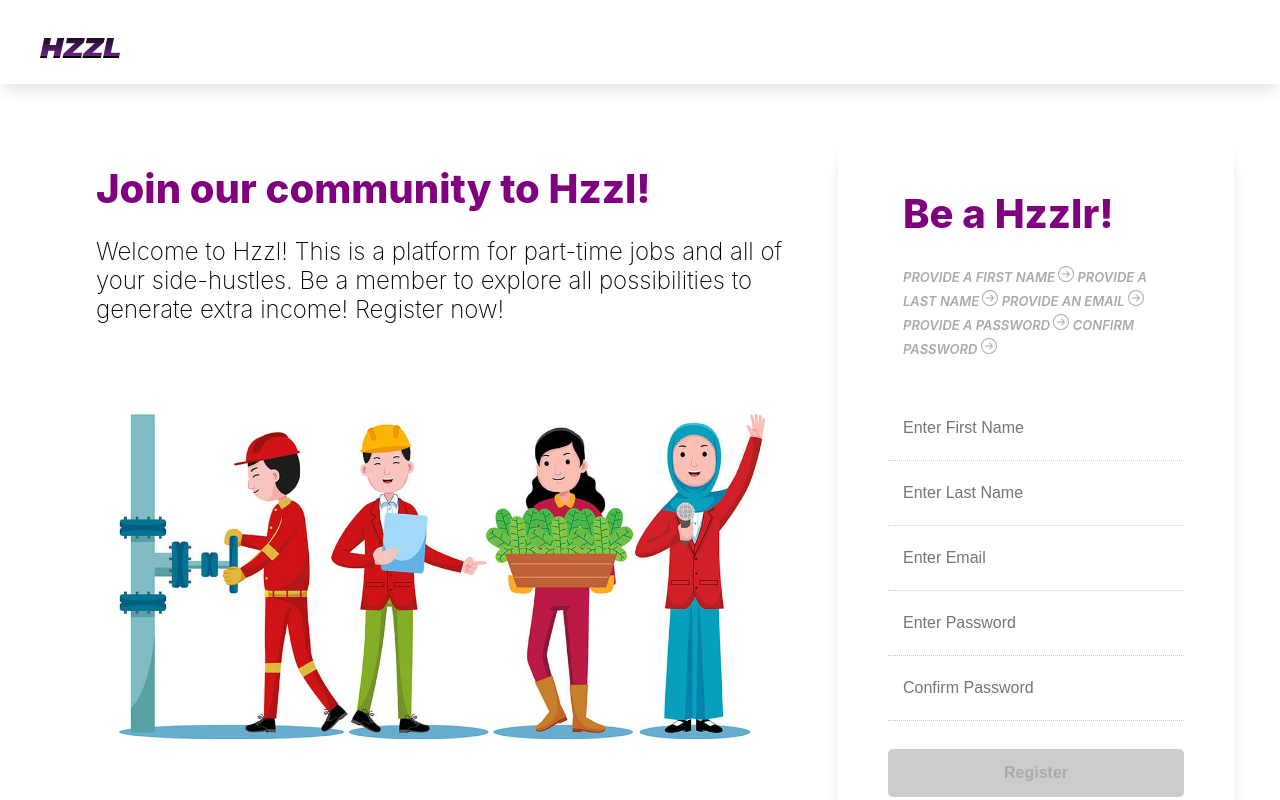
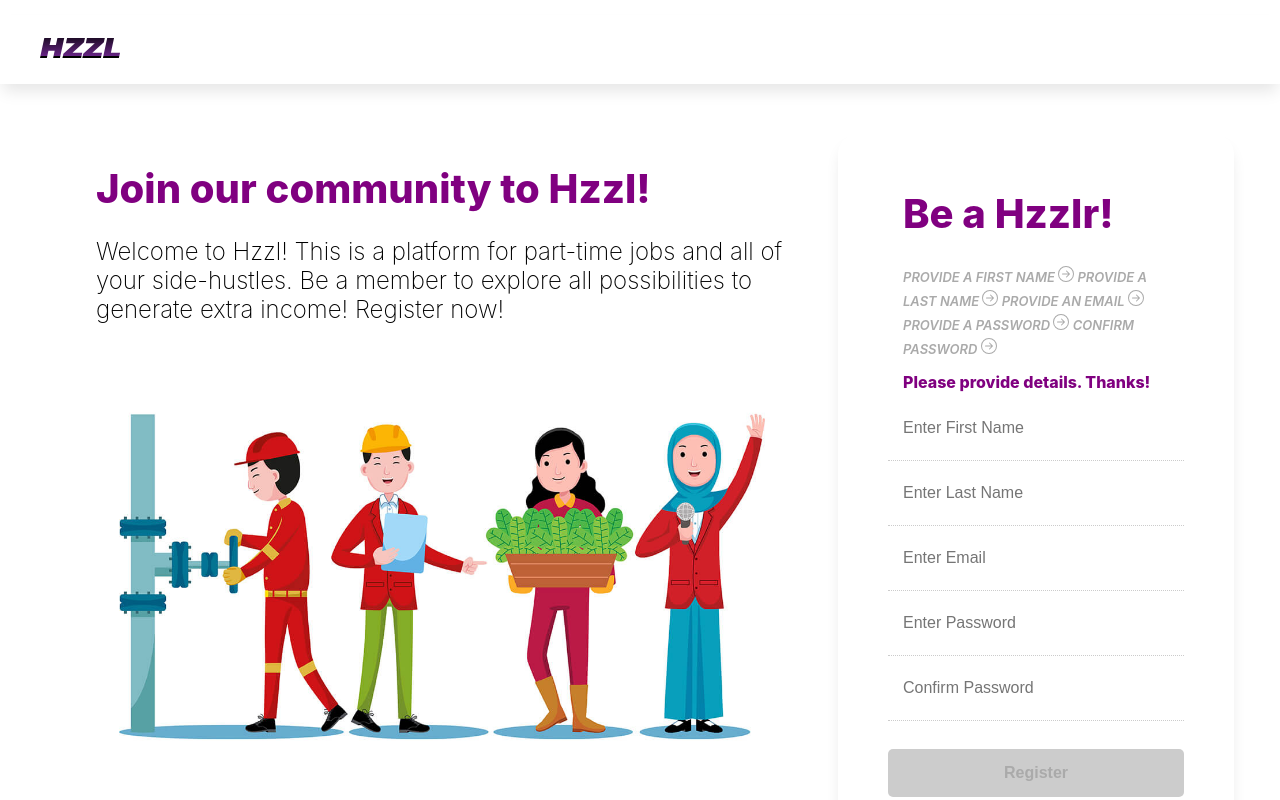
Before and after one commit to qurdafia/hzzl, a React (Create React App) app: page / in a window 1280 px wide. Shown: the top 800 px of the page. Built offline with nearby package versions, Linux system fonts and the light colour scheme.

Commit message:
Tweaking texts.

```diff
--- a/src/App.css
+++ b/src/App.css
@@ -159,7 +159,7 @@ input[type=submit]:disabled {
 }
 
 #separator {
-  visibility: hidden;
+  color: purple;
 }
 
 #notmatched {
--- a/src/components/RegisterMessageComponent.js
+++ b/src/components/RegisterMessageComponent.js
@@ -21,7 +21,7 @@ export const RegisterMessage = (props) => {
                         && !(props.password === '' && props.confirmPw === ''))
                     ? <span id="goodtogo">You are good to go!</span>
                     : props.password === props.confirmPw
-                        ? <span id="separator">xx</span>
+                        ? <span id="separator">Please provide details. Thanks!</span>
                         : <span id="notmatched">Oops! Password not matched!</span>
                 }
             </p>
```
